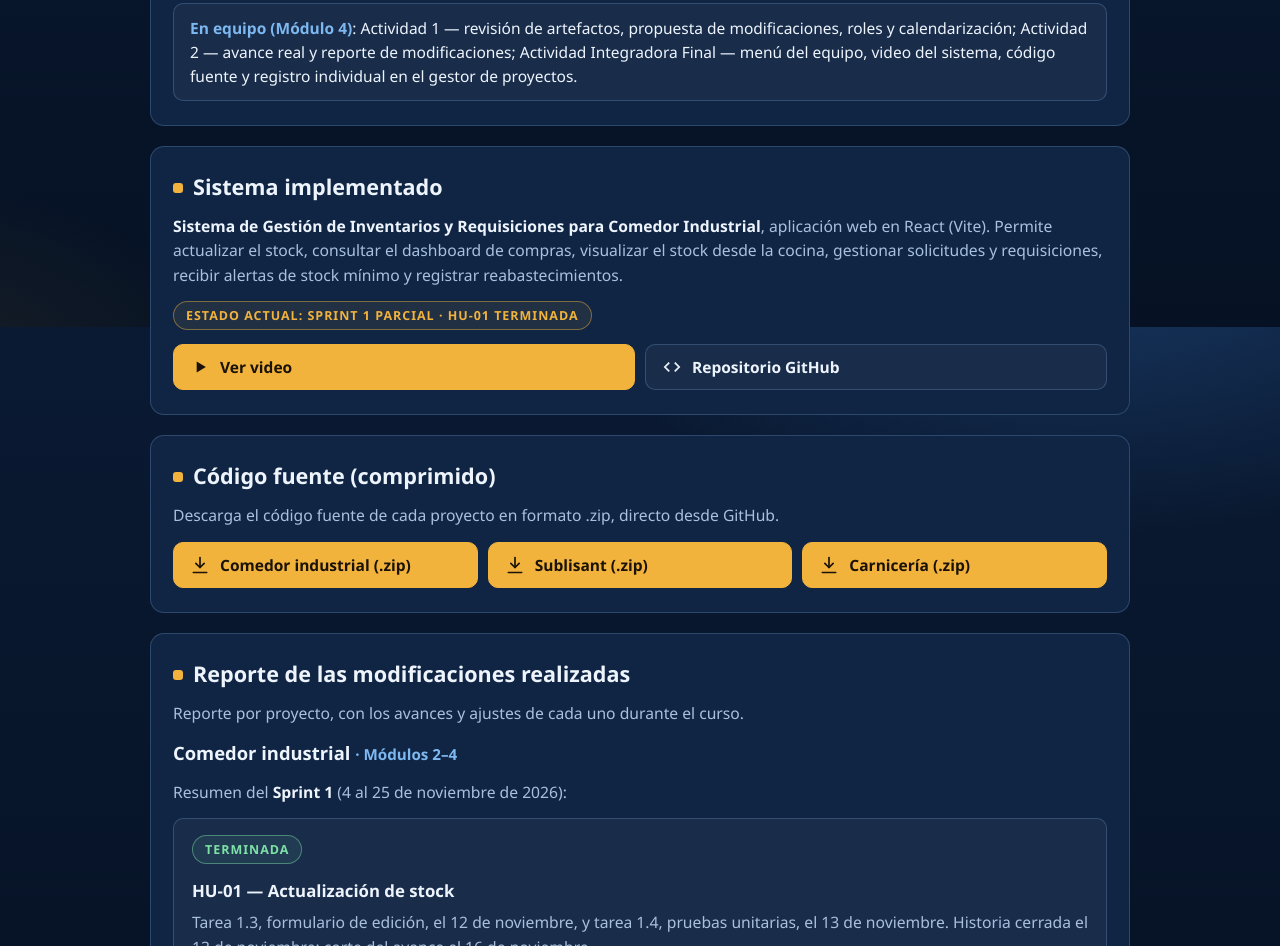
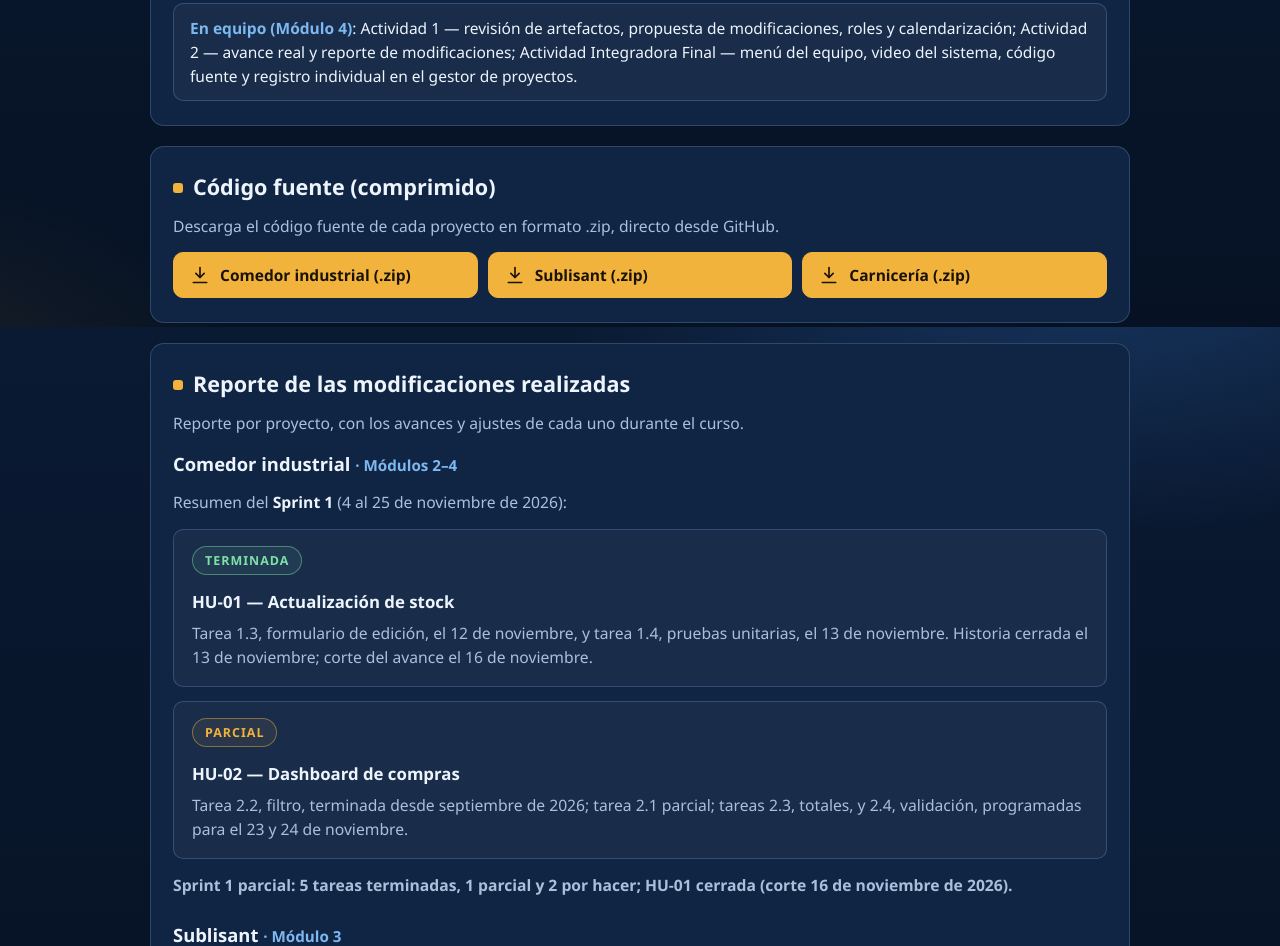
Before and after one commit to jesusrobles6455/menu-equipo-4, a plain HTML site: page index.html in a window 1280 px wide. Shown: the part 1273-2219 px from the top of the page. Drawn offline with Linux system fonts and the light colour scheme.

Commit message:
Add files via upload

```diff
--- a/index.html
+++ b/index.html
@@ -459,28 +459,6 @@
           </ul>
         </section>
 
-        <!-- Sistema implementado -->
-        <section class="section">
-          <h2>Sistema implementado</h2>
-          <p>
-            <strong>Sistema de Gestión de Inventarios y Requisiciones para Comedor Industrial</strong>,
-            aplicación web en React (Vite). Permite actualizar el stock, consultar el dashboard
-            de compras, visualizar el stock desde la cocina, gestionar solicitudes y requisiciones,
-            recibir alertas de stock mínimo y registrar reabastecimientos.
-          </p>
-          <span class="status partial">Estado actual: Sprint 1 parcial · HU-01 terminada</span>
-          <div class="links">
-            <a class="btn primary" href="https://youtu.be/_eDgEgUAOxA" target="_blank" rel="noopener">
-              <svg viewBox="0 0 24 24" fill="currentColor" aria-hidden="true"><path d="M8 5.5v13l11-6.5-11-6.5z"/></svg>
-              Ver video
-            </a>
-            <a class="btn" href="https://github.com/jesusrobles6455/Sistema-inventario-comedor" target="_blank" rel="noopener">
-              <svg viewBox="0 0 24 24" fill="currentColor" aria-hidden="true"><path d="M9.4 16.6 4.8 12l4.6-4.6L8 6l-6 6 6 6 1.4-1.4zm5.2 0 4.6-4.6-4.6-4.6L16 6l6 6-6 6-1.4-1.4z"/></svg>
-              Repositorio GitHub
-            </a>
-          </div>
-        </section>
-
         <!-- Código fuente (comprimido) -->
         <section class="section">
           <h2>Código fuente (comprimido)</h2>
```
